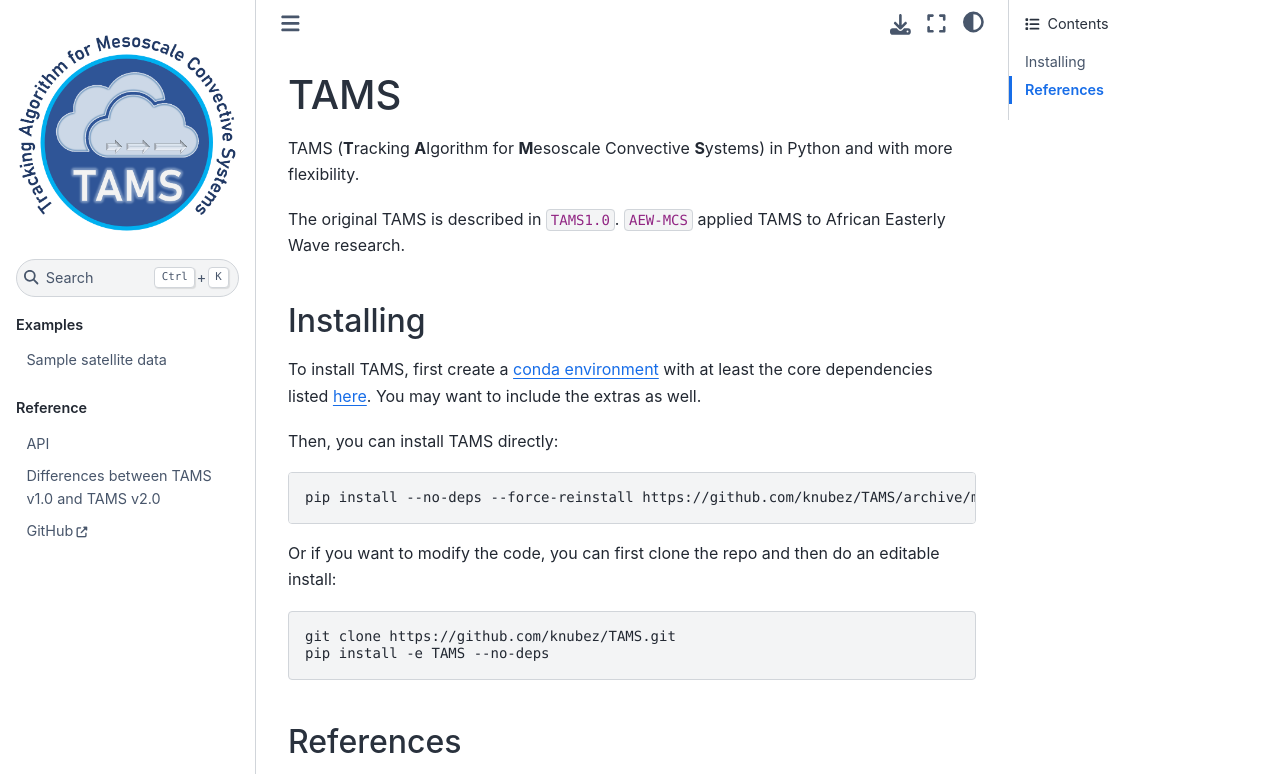
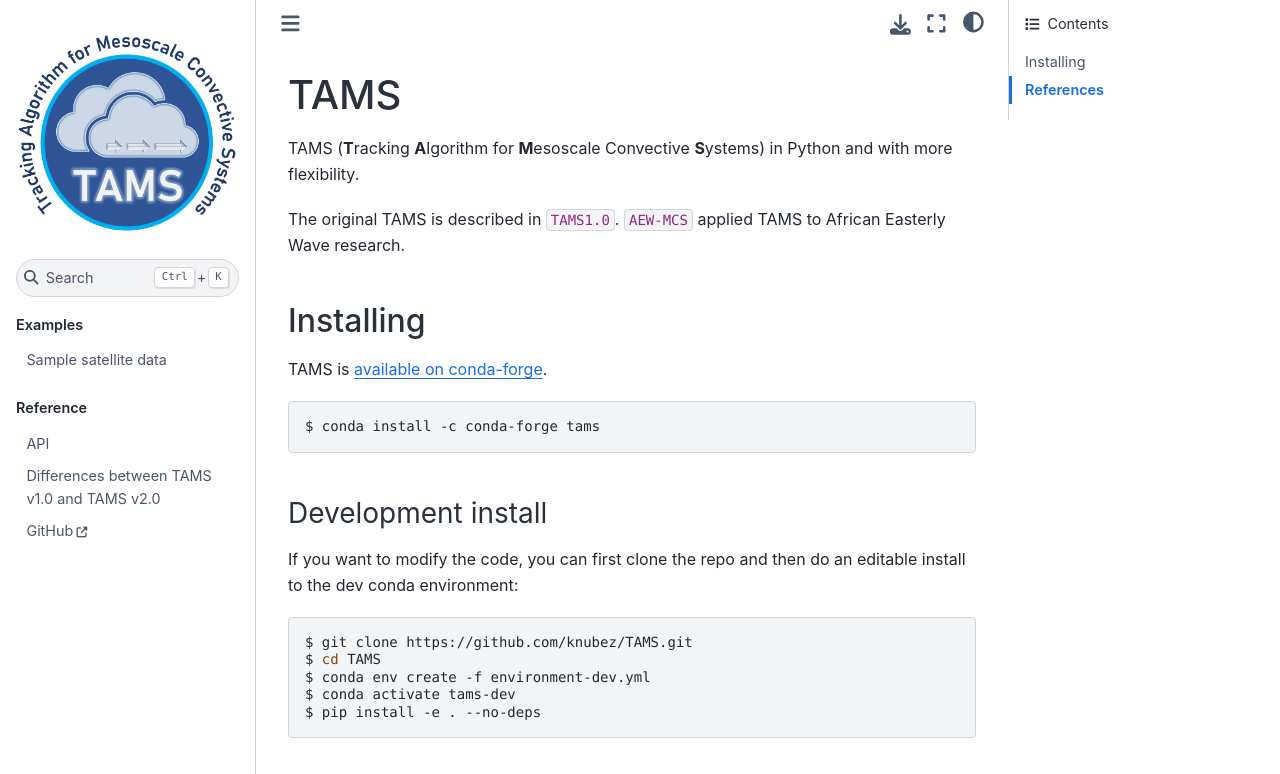
Before and after one commit to knubez/TAMS, a Sphinx documentation site: the page built from docs/index.md, in a window 1280 px wide and 1078 px high, cut to the strip 0-774 px from the top of the window. Built offline with Sphinx 7.4.7 and the Sphinx Book theme 1.1.4, drawn with Linux system fonts in a browser that asks for light colours; cross-references to code outside the pages are shown as plain code.

Commit message:
Add conda-forge install info to doc home page
and add the sphinx copybutton and prompt extensions

Also note that sphinx-prompt and sphinxext-opengraph
are available on cf, but not up-to-date.

````diff
--- a/docs/conf.py
+++ b/docs/conf.py
@@ -17,6 +17,8 @@ extensions = [
     "sphinxcontrib.bibtex",
     "myst_nb",
     "sphinxext.opengraph",
+    "sphinx-prompt",
+    "sphinx_copybutton",
 ]
 
 exclude_patterns = [
--- a/docs/index.md
+++ b/docs/index.md
@@ -27,24 +27,23 @@ GitHub <https://github.com/knubez/TAMS>
 
 ## Installing
 
-To install TAMS, first create a
-[conda environment](https://docs.conda.io/projects/conda/en/latest/user-guide/tasks/manage-environments.html)
-with at least the core dependencies listed
-[here](https://github.com/knubez/TAMS/blob/main/environment-dev.yml).
-You may want to include the extras as well.
+TAMS is [available on conda-forge](https://anaconda.org/conda-forge/tams).
 
-Then, you can install TAMS directly:
-
-```sh
-pip install --no-deps --force-reinstall https://github.com/knubez/TAMS/archive/main.zip
+```{prompt} bash
+conda install -c conda-forge tams
 ```
 
-Or if you want to modify the code, you can first clone the repo
-and then do an editable install:
+### Development install
 
-```sh
+If you want to modify the code, you can first clone the repo
+and then do an editable install to the dev conda environment:
+
+```{prompt} bash
 git clone https://github.com/knubez/TAMS.git
-pip install -e TAMS --no-deps
+cd TAMS
+conda env create -f environment-dev.yml
+conda activate tams-dev
+pip install -e . --no-deps
 ```
 
 ## References
--- a/environment-dev.yml
+++ b/environment-dev.yml
@@ -35,6 +35,8 @@ dependencies:
   - sphinx=4.*
   - sphinx-autobuild
   - sphinx-book-theme
+  - sphinx-copybutton
   - sphinxcontrib-bibtex
   - pip:
+      - sphinx-prompt
       - sphinxext-opengraph
````
